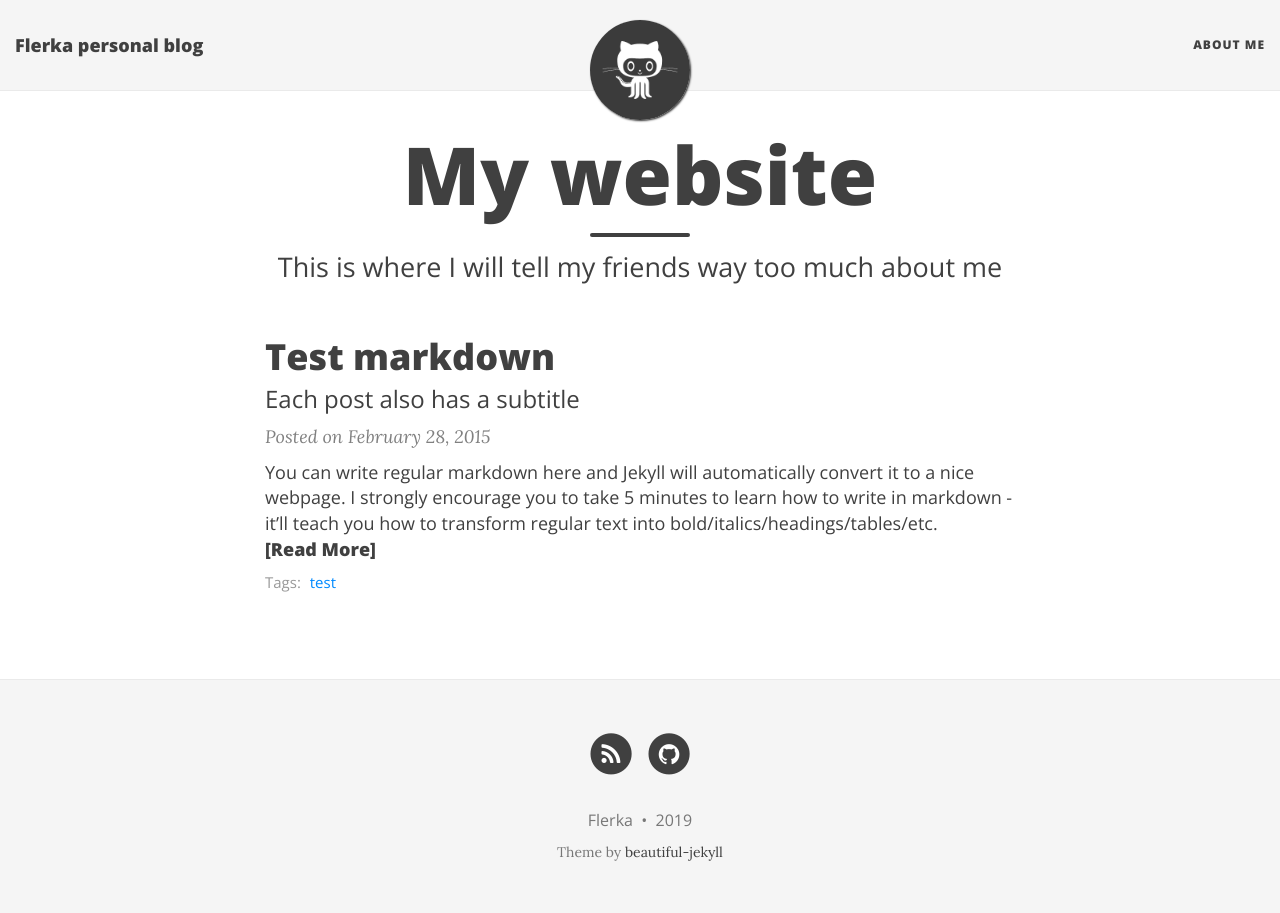
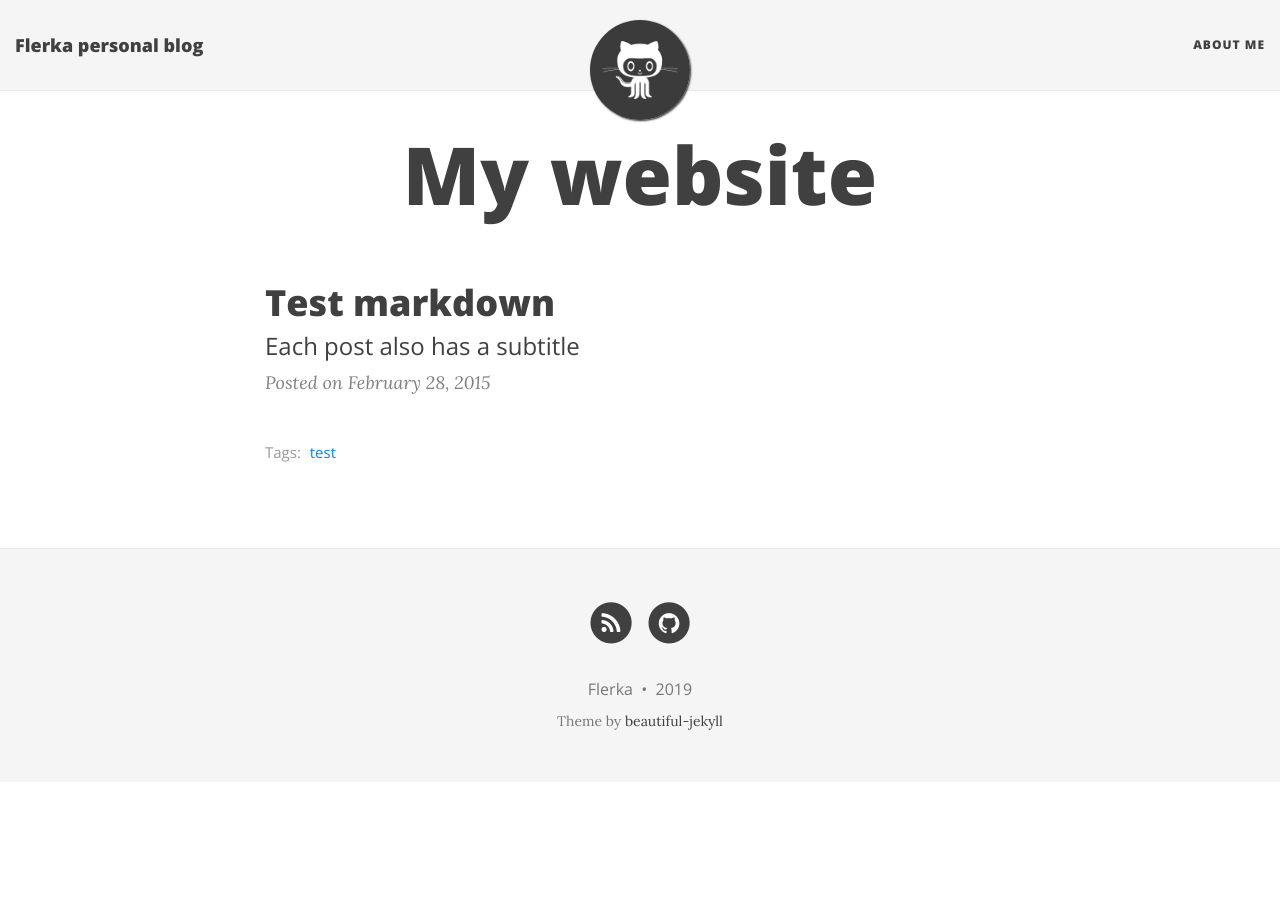
Before and after one commit to flerka/personal-blog, a Jekyll site: the page built from index.html, in a window 1280 px wide. Built offline with Jekyll 4.4.1, drawn with Linux system fonts in a browser that asks for light colours; nearby versions of some CDN libraries; the list of posts is cut into pages by our own code.

Commit message:
Remove test content

````diff
--- a/_posts/2015-02-28-test-markdown.md
+++ b/_posts/2015-02-28-test-markdown.md
@@ -7,72 +7,3 @@
 tags: [test]
 comments: true
 ---
-
-You can write regular [markdown](http://markdowntutorial.com/) here and Jekyll will automatically convert it to a nice webpage.  I strongly encourage you to [take 5 minutes to learn how to write in markdown](http://markdowntutorial.com/) - it'll teach you how to transform regular text into bold/italics/headings/tables/etc.
-
-**Here is some bold text**
-
-## Here is a secondary heading
-
-Here's a useless table:
-
-| Number | Next number | Previous number |
-| :------ |:--- | :--- |
-| Five | Six | Four |
-| Ten | Eleven | Nine |
-| Seven | Eight | Six |
-| Two | Three | One |
-
-
-How about a yummy crepe?
-
-![Crepe](https://s3-media3.fl.yelpcdn.com/bphoto/cQ1Yoa75m2yUFFbY2xwuqw/348s.jpg)
-
-It can also be centered!
-
-![Crepe](https://s3-media3.fl.yelpcdn.com/bphoto/cQ1Yoa75m2yUFFbY2xwuqw/348s.jpg){: .center-block :}
-
-Here's a code chunk:
-
-~~~
-var foo = function(x) {
-  return(x + 5);
-}
-foo(3)
-~~~
-
-And here is the same code with syntax highlighting:
-
-```javascript
-var foo = function(x) {
-  return(x + 5);
-}
-foo(3)
-```
-
-And here is the same code yet again but with line numbers:
-
-{% highlight javascript linenos %}
-var foo = function(x) {
-  return(x + 5);
-}
-foo(3)
-{% endhighlight %}
-
-## Boxes
-You can add notification, warning and error boxes like this:
-
-### Notification
-
-{: .box-note}
-**Note:** This is a notification box.
-
-### Warning
-
-{: .box-warning}
-**Warning:** This is a warning box.
-
-### Error
-
-{: .box-error}
-**Error:** This is an error box.
--- a/index.html
+++ b/index.html
@@ -1,7 +1,7 @@
 ---
 layout: page
 title: My website
-subtitle: This is where I will tell my friends way too much about me
+subtitle:
 use-site-title: true
 ---
 
````
